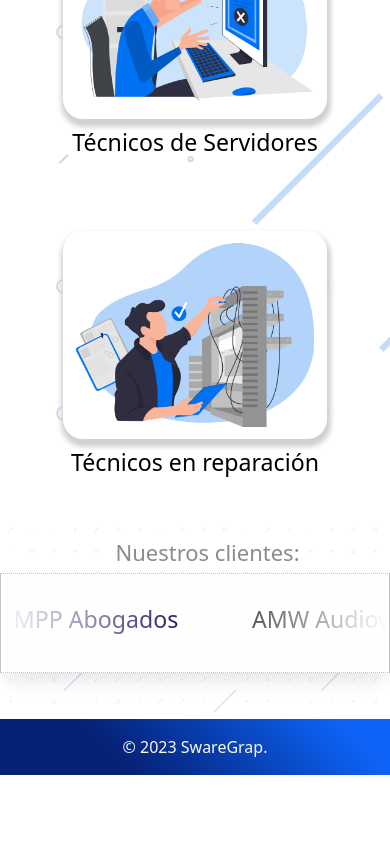
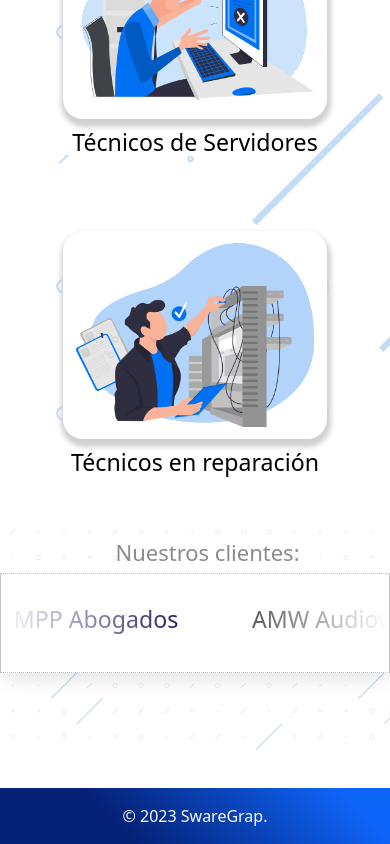
Before and after one commit to GuidoSantiagoReta/Swaregrap-reactrouterv6, a React (Create React App) app: page /about in a window 390 px wide. Shown: the part 667-1511 px from the top of the page. Before the commit the page ends 1442 px from the top, so only its background shows below. Built offline with nearby package versions, Linux system fonts and the light colour scheme.

Commit message:
General-Modifications-27

```diff
--- a/src/App.css
+++ b/src/App.css
@@ -123,6 +123,7 @@
   flex-direction: column;
   background: linear-gradient(45deg, rgb(5, 34, 119) 31%, rgb(14, 100, 248) 89%);
   width: 100%;
+  height: auto;
 
 }
 
@@ -180,7 +181,10 @@
 
 /*form*/
 
-
+form {
+  position: relative;
+  z-index: 10;
+}
 
 .contact-title {
   color: rgb(5, 34, 119);
@@ -199,6 +203,7 @@
 /*ABOUT US*/
 .container{
  margin-top: 2rem;
+
 }
 
 .title {
@@ -301,17 +306,6 @@
 
 
 
-
-
-
-@media screen and (min-width:769px) and (max-width:992px) {
-  .aboutus {
-    height: 100vh;
-
-  }
-
-}
-
 @media screen and (max-width:575px) {
 
   section {
@@ -328,10 +322,7 @@
 
   }
 
-  .slider-container {
-    padding: 40px 0 85px;
-    height: 200px;
-  }
+
 }
 
 /*MEDIAQUERIES ABOUT US*/
--- a/src/components/Footer.jsx
+++ b/src/components/Footer.jsx
@@ -1,6 +1,7 @@
 import React from "react";
 
 const Footer = () => {
+  console.log("Rendering Home");
   return (
     <div className="bg-footer text-center text-lg-left ">
       <div className="text-center p-3 text-light">
--- a/src/components/slider/Slider.css
+++ b/src/components/slider/Slider.css
@@ -28,6 +28,8 @@
 .slider-container {
   padding: 20px 0 85px;
   height: 200px;
+  position: relative;
+  margin-bottom: 20px;
 }
 
 .slider {
@@ -126,3 +128,15 @@
     height: 200px;
 }
 }
+
+
+
+@media screen and (max-width: 600px) {
+  .slider-container {
+    height: auto;
+    margin-bottom: 30px;
+  }
+  .bg-footer {
+    height: auto;
+  }
+}
```
